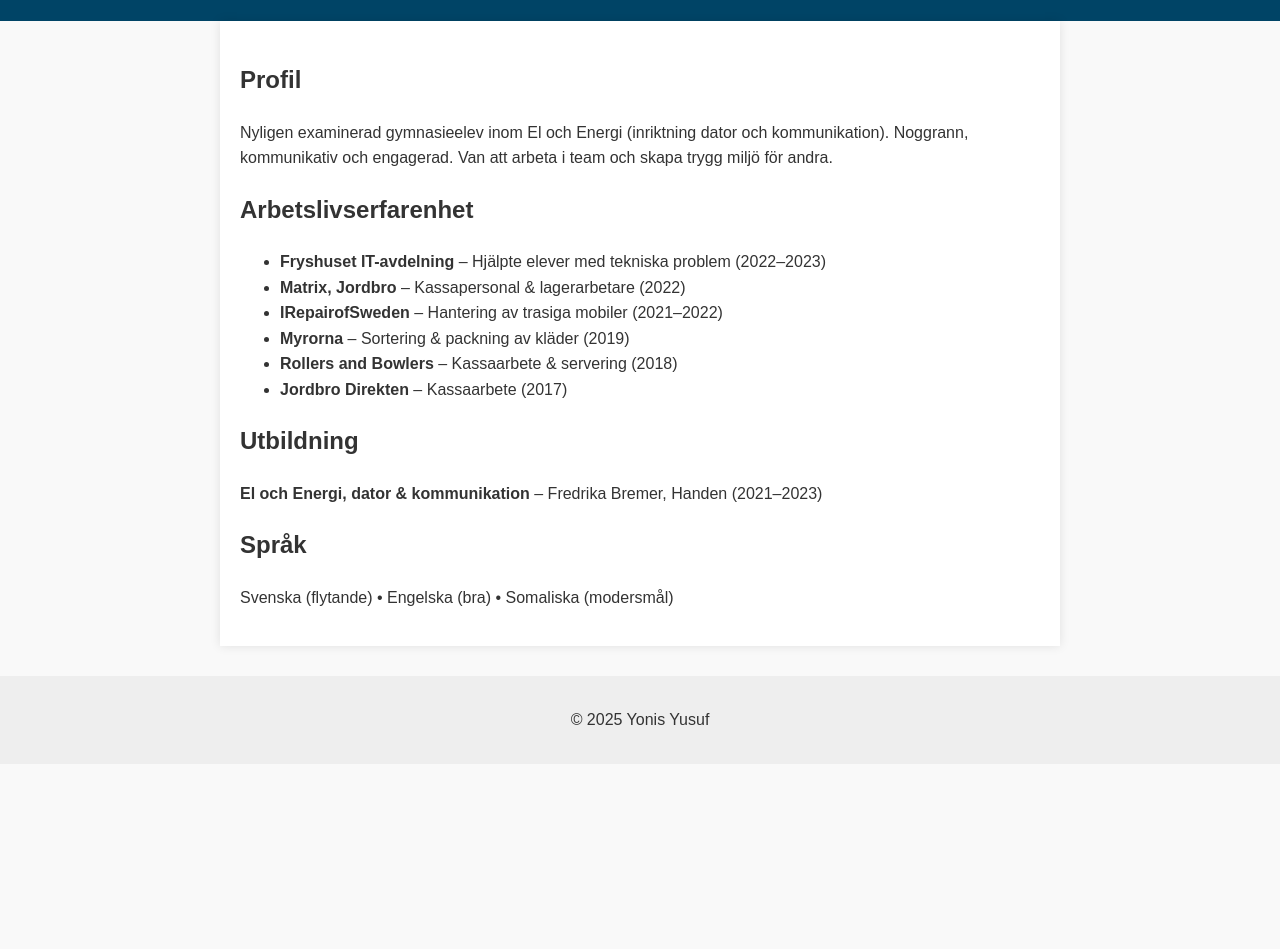
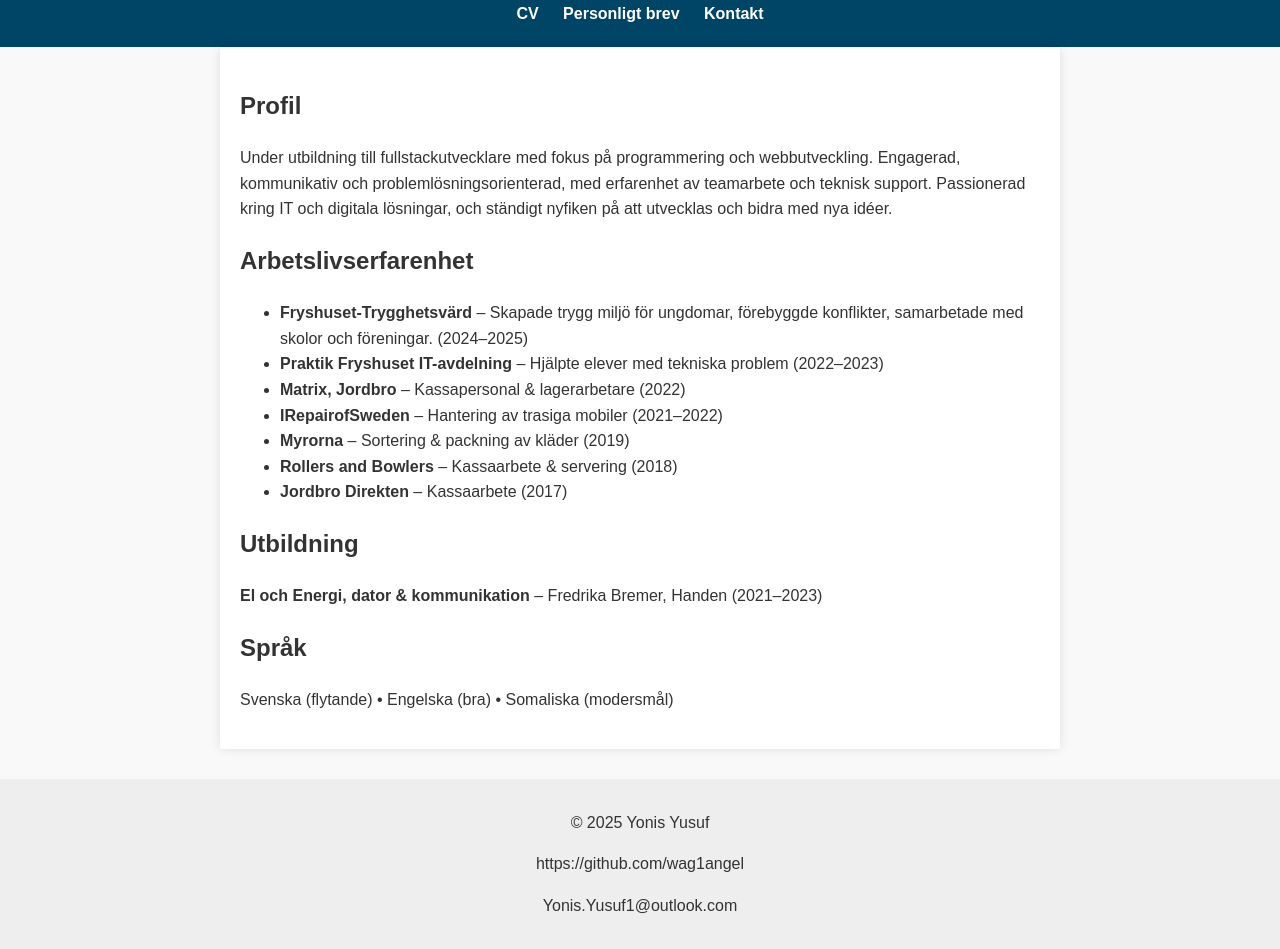
Before and after one commit to wag1angel/Yonis-cv-hemsida, a plain HTML site: page index.html in a window 1280 px wide. Shown: the part 153-1102 px from the top of the page. Before the commit the page ends 917 px from the top, so only its background shows below. Drawn offline with Linux system fonts and the light colour scheme.

Commit message:
Update index.html

```diff
--- a/index.html
+++ b/index.html
@@ -7,26 +7,34 @@
   <link rel="stylesheet" href="style.css">
 </head>
 <body>
+<!-- SKIP-LINK: Lägga denna direkt efter <body> så att tangentbordsanvändare kan hoppa till huvudinnehållet -->
+  <!-- Klipp och klistra in: <a class="skip-link" href="#content">Hoppa till huvudinnehåll</a> -->
+  <a class="skip-link" href="#content">Hoppa till huvudinnehåll</a>
   <header>
+    <!-- HEADER: semantiskt block som innehåller titel, kontakt och global navigation -->
     <h1>Yonis Yusuf</h1>
     <p>Södra Jordbrovägen 141 • 0722560919 • <a href="mailto:yonis.yusuf1@outlook.com">yonis.yusuf1@outlook.com</a></p>
+    <!-- NAV: global meny. Lägg till aria-current="page" på aktuell sida för skärmläsare -->
     <nav>
-      <a href="index.html">CV</a>
+      <a href="index.html" aria-current="page">CV</a>
       <a href="letter.html">Personligt brev</a>
+      <a href="kontakt.html">Kontakt</a>
     </nav>
   </header>
-
-  <main>
+  <!-- MAIN: huvudinnehållet. Ge det ett id för skip-link: id="content" -->
+  <main id="content">
+    <!-- SECTION: Profil. Rubriker ska följa en logisk ordning (h1, h2, h3...) -->
     <section>
       <h2>Profil</h2>
-      <p>Nyligen examinerad gymnasieelev inom El och Energi (inriktning dator och kommunikation).
-      Noggrann, kommunikativ och engagerad. Van att arbeta i team och skapa trygg miljö för andra.</p>
+      <p>Under utbildning till fullstackutvecklare med fokus på programmering och webbutveckling. Engagerad, kommunikativ och problemlösningsorienterad, med erfarenhet av teamarbete och teknisk support. Passionerad kring IT och digitala lösningar, och ständigt nyfiken på att utvecklas och bidra med nya idéer.</p>
     </section>
 
+    <!-- SECTION: Arbetslivserfarenhet. Listor är bra för läsbarhet och semantik -->
     <section>
       <h2>Arbetslivserfarenhet</h2>
       <ul>
-        <li><strong>Fryshuset IT-avdelning</strong> – Hjälpte elever med tekniska problem (2022–2023)</li>
+        <li><strong>Fryshuset-Trygghetsvärd</strong> – Skapade trygg miljö för ungdomar, förebyggde konflikter, samarbetade med skolor och föreningar. (2024–2025)</li>
+        <li><strong>Praktik Fryshuset IT-avdelning</strong> – Hjälpte elever med tekniska problem (2022–2023)</li>
         <li><strong>Matrix, Jordbro</strong> – Kassapersonal & lagerarbetare (2022)</li>
         <li><strong>IRepairofSweden</strong> – Hantering av trasiga mobiler (2021–2022)</li>
         <li><strong>Myrorna</strong> – Sortering & packning av kläder (2019)</li>
@@ -35,19 +43,45 @@
       </ul>
     </section>
 
+    <!-- SECTION: Utbildning -->
     <section>
       <h2>Utbildning</h2>
       <p><strong>El och Energi, dator & kommunikation</strong> – Fredrika Bremer, Handen (2021–2023)</p>
     </section>
 
+    <!-- SECTION: Språk -->
     <section>
       <h2>Språk</h2>
       <p>Svenska (flytande) • Engelska (bra) • Somaliska (modersmål)</p>
     </section>
+
+    <!-- EXEMPEL: Accordion (kommenterat) - använd <details> för att lägga till en klickbar sektion -->
+    <!--
+    <details class="accordion">
+      <summary>Frontend skills</summary>
+      <div class="accordion__content">
+        <p>HTML, CSS, responsiv layout, tillgänglighet</p>
+      </div>
+    </details>
+    -->
+
+    <!-- EXEMPEL: Modal (kommenterat) - :target-mönster för att öppna modal utan JS -->
+    <!--
+    <a href="#modal-cv" class="open-modal">Öppna CV-förhandsvisning</a>
+    <div id="modal-cv" class="modal" role="dialog" aria-modal="true">
+      <div class="modal-inner">
+        <a href="#" class="modal-close">Stäng</a>
+        <p>Innehåll här</p>
+      </div>
+    </div>
+    -->
+
   </main>
-
-  <footer>
+  <!-- FOOTER: sidfot -->
+    <footer>
     <p>© 2025 Yonis Yusuf</p>
+    <p>https://github.com/wag1angel</p>
+    <p>Yonis.Yusuf1@outlook.com</p>
   </footer>
 </body>
 </html>
```
